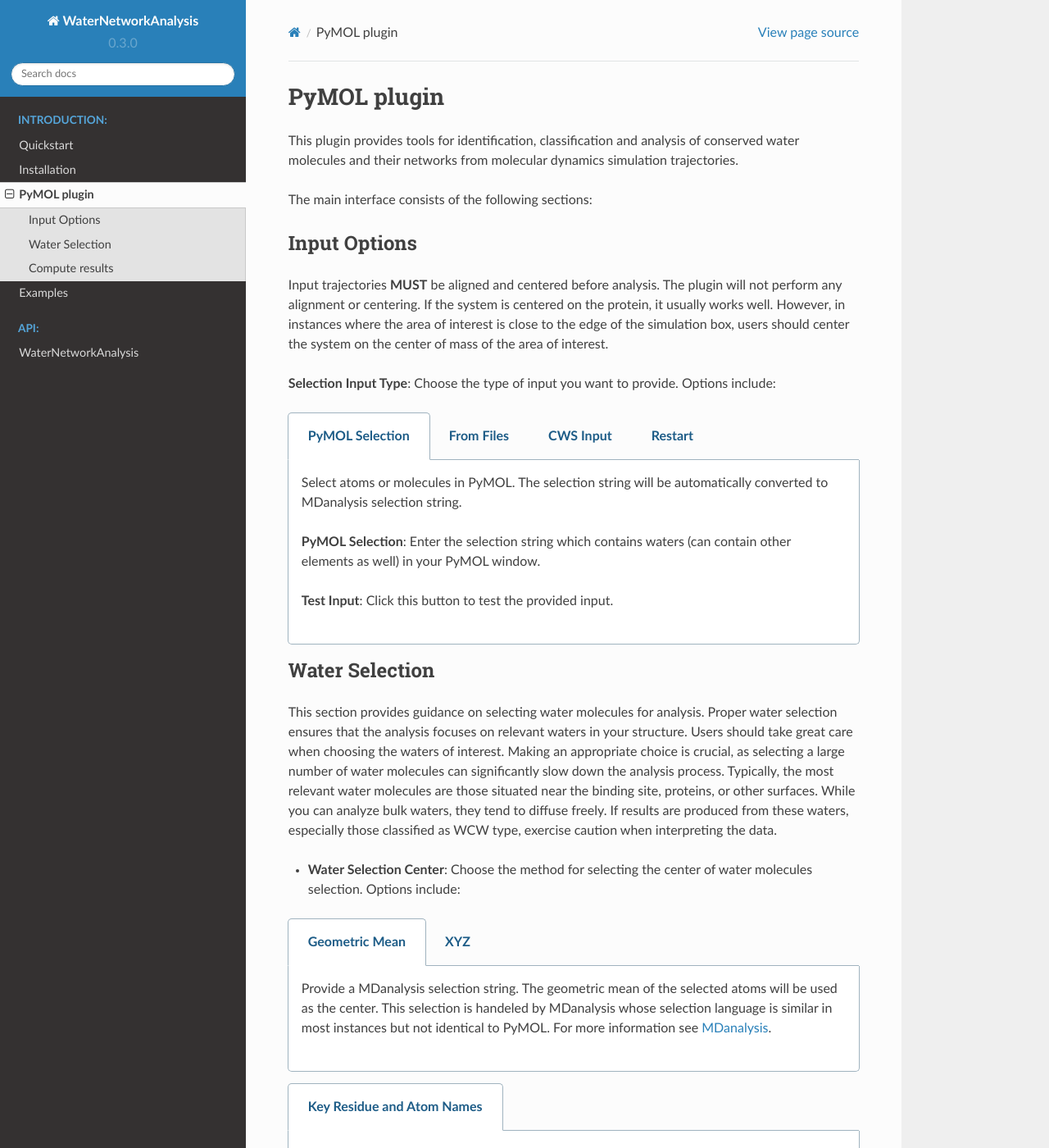
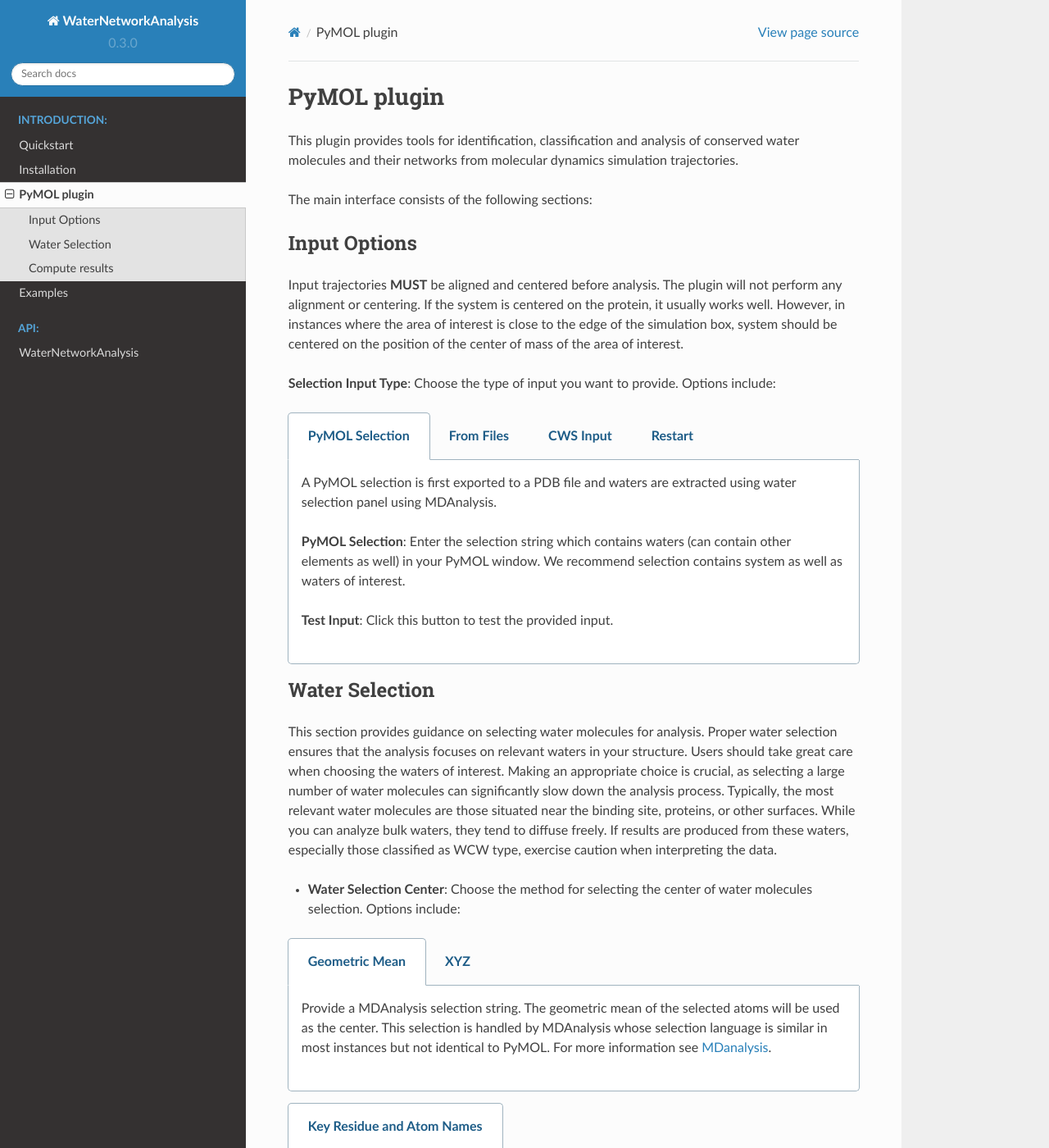
Before and after one commit to JecaTosovic/WaterNetworkAnalysis, a Sphinx documentation site: the page built from docs/source/PyMOLplugin.rst, in a window 1280 px wide and 1400 px high. Shown: the whole window at 82% size. Built offline with Sphinx 7.4.7 and the Read the Docs theme 2.0.0, drawn with Linux system fonts in a browser that asks for light colours; some of the changed text lies outside the part shown.

Commit message:
various improvements to the docs

```diff
--- a/docs/source/PyMOLplugin.rst
+++ b/docs/source/PyMOLplugin.rst
@@ -14,7 +14,7 @@
 plugin will not perform any alignment or centering. If the system is
 centered on the protein, it usually works well. However, in instances
 where the area of interest is close to the edge of the simulation box,
-users should center the system on the center of mass of the area of
+system should be centered on the position of the center of mass of the area of
 interest.
 
 **Selection Input Type**: Choose the type of input you want to provide. Options include:
@@ -23,11 +23,12 @@
 
   .. tab:: **PyMOL Selection**
 
-    Select atoms or molecules in PyMOL. The selection string will be
-    automatically converted to MDanalysis selection string.
+    A PyMOL selection is first exported to a PDB file and waters are
+    extracted using water selection panel using MDAnalysis.
 
     **PyMOL Selection**: Enter the selection string which contains
-    waters (can contain other elements as well) in your PyMOL window.
+    waters (can contain other elements as well) in your PyMOL window. We
+    recommend selection contains system as well as waters of interest.
 
     **Test Input**: Click this button to test the provided input.
 
@@ -37,7 +38,7 @@
 
     **Trajectory and Topology Files**: Browse and select the appropriate
     files for your analysis. For list of supported file types check
-    MDanalysis documentation `here
+    MDAnalysis documentation `here
     <https://www.mdanalysis.org/docs/documentation_pages/coordinates/init.html#supported-file-formats>`_.
     File formats that can contain both trajectory and topology data such
     as PDB, should only be provided using trajectory field.
@@ -56,7 +57,11 @@
     coordinates of oxygen atoms for every frame to be studied. For
     analysis of water types (recommended) each row should contain the
     x, y, and z coordinates of oxygen and hydrogen atoms. For more
-    information see `ConservedWaterSearch docs <https://conservedwatersearch.readthedocs.io/en/latest/examples.html>`_.
+    information see `ConservedWaterSearch docs
+    <https://conservedwatersearch.readthedocs.io/en/latest/examples.html>`_.
+    A CWS input data file can be generated when providing a PyMOL
+    selection or trajectory and topology files by using the **Export CWS
+    Input Data** button in the **Water Selection** section.
 
     **Number of snapshots**: Number of snapshots in the trajectory used
     to generate the CWS input data file.
@@ -64,7 +69,7 @@
   .. tab:: **Restart**
 
     Restart a previous water clustering analysis. Provide the partial
-    results file and clustering data set for restarting the analysis.
+    results file and CWS restart data file for restarting the analysis.
 
     **Partial Results File**: Browse and select the partial results file
     for restarting the analysis. This file should contain the partial
@@ -72,7 +77,8 @@
     `ConservedWaterSearch website
     <https://conservedwatersearch.readthedocs.io/en/latest/examples.html>`_.
 
-    **CWS input data file**: Browse and select the CWS input data file.
+    **CWS restart data file**: Browse and select the CWS restart data
+    file. This file has the same structure as CWS input data file.
     This data file should contain the clustering data set. If only
     oxygens are clustered every row should contain the x, y, and z
     coordinates of oxygen atoms for every frame to be studied. For
@@ -103,11 +109,11 @@
 
   .. tab:: **Geometric Mean**
 
-    Provide a MDanalysis selection string. The
-    geometric mean of the selected atoms will be used as the center.
-    This selection is handeled by MDanalysis whose selection language is
-    similar in most instances but not identical to PyMOL. For more
-    information see `MDanalysis <https://www.mdanalysis.org/docs/documentation_pages/selections.html#simple-selections>`_.
+    Provide a MDAnalysis selection string. The geometric mean of the
+    selected atoms will be used as the center. This selection is handled
+    by MDAnalysis whose selection language is similar in most instances
+    but not identical to PyMOL. For more information see `MDanalysis
+    <https://www.mdanalysis.org/docs/documentation_pages/selections.html#simple-selections>`_.
 
   .. tab:: **XYZ**
 
@@ -117,10 +123,11 @@
 .. tabs::
   .. tab:: **Key Residue and Atom Names**
 
-    Users need to provide specific residue and atom names to select
-    waters. Alternatively, the plugin offers an automatic option, which
-    attempts to identify water residue names and atom names using
-    conventions from widely-used MD programs and tools.
+    Users will have to provide residue name assigned to water molecules
+    and waters oxygen and hydrogen atom names. Alternatively, the plugin
+    offers an automatic option, which attempts to identify water residue
+    names and atom names using conventions from widely-used MD programs
+    and tools.
 
     **Solvent Residue Name**: Specify the name of the solvent residue or
     opt for automatic detection.
@@ -148,8 +155,10 @@
 
    .. tab:: Water Clustering
 
-     Compute conserved waters and classify them into several groups. More
-     information can be found in the `ConservedWaterSearch documentation webpage <https://conservedwatersearch.readthedocs.io/en/latest/conservedwaters.html>`_.
+     Compute conserved waters and classify them into Fully, Half or
+     Weakly Conserved water molecules. More information can be found in
+     the `ConservedWaterSearch documentation webpage
+     <https://conservedwatersearch.readthedocs.io/en/latest/conservedwaters.html>`_.
 
      - **Clustering Method**. Choose the clustering method. Options include:
 
@@ -188,7 +197,9 @@
      for clustering. In principle users should choose ``FCW``, ``HCW`` and
      ``WCW``. In some cases it might make sense to leave ``WCW`` out. This
      will also reduce the time for the analysis by about a third. For more
-     information see `ConservedWaterSearch <https://conservedwatersearch.readthedocs.io/en/latest/conservedwaters.html>`_.
+     information see `ConservedWaterSearch
+     <https://conservedwatersearch.readthedocs.io/en/latest/conservedwaters.html>`_.
+     ``OnlyO`` option clusters only oxygen atoms without considering hydrogen orientation data.
 
      **Clustering Options**: Depending on the chosen method, provide the
      necessary parameters. Best to leave as is. For large number of snapshots
@@ -203,17 +214,15 @@
      Users are discouraged to change the default values for the advanced
      settings, except for number of threads setting under ``njobs``.
 
-     .. note:: Number of threads: often using more thread than 1
-       will not improve the performance of the clustering, but slow it down.
-       Only use more than 1 thread if you have a very large system (thousands
-       of frames) or a large selection of water molecules per frame.
+     .. note:: Number of threads: using more thread than 1 will often decrease the performance of the clustering procedure. Only use more than 1 thread if you have a very large system (thousands of frames) or a large selection of water molecules per frame.
 
    .. tab:: Water Densty Map
 
-      Computes oxygen density maps by binning the location of oxygen atoms to
-      a 3D grid. Use the isomesh slider to adjust the isomesh value for the
-      density map. The slider can also be used after the map has been
-      computed.
+      Computes oxygen density maps by binning the location of oxygen atoms to a
+      3D grid. After the histogram has been computed, results are convolved with
+      a gaussian whose width is defined by the oxygen van der Waals radius. Use
+      the isomesh slider to adjust the isomesh value for the density map. The
+      slider can also be used after the map has been computed.
 
       **Grid Bin (Delta)**: Specify the bin size for the density map.
 
```
